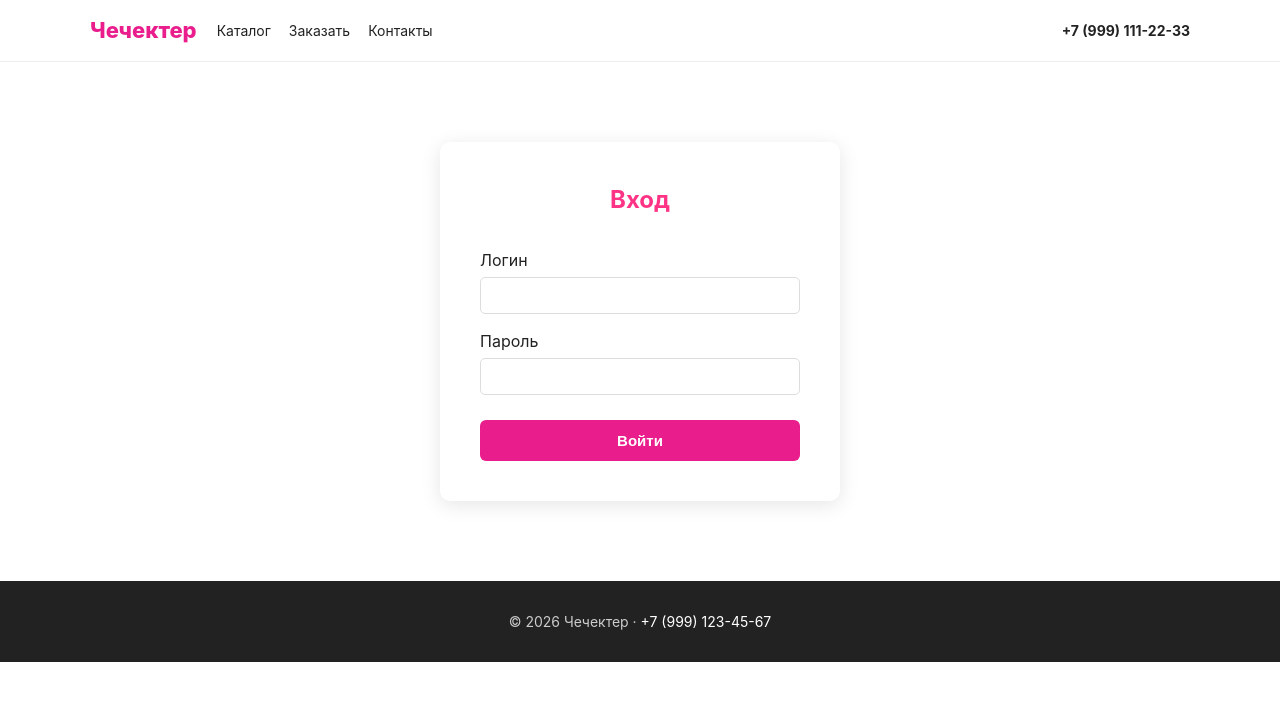
After one commit to aydm-git/Flower, a Flask app: page /login in a window 1280 px wide. The commit adds this page. Shown: the top 701 px of the page. Run offline with Flask 3, Linux system fonts and the light colour scheme.

Commit message:
Добавил авторизацию через сессии

```diff
--- a/app.py
+++ b/app.py
@@ -1,9 +1,10 @@
-from flask import Flask, render_template, request
+from flask import Flask, render_template, request, session, redirect, url_for, flash
 import openpyxl
 import os
 from datetime import datetime
 
 app = Flask(__name__)
+app.secret_key = 'sumb123'
 
 EXCEL_FILE = "orders.xlsx"
 
@@ -55,13 +56,31 @@ def home():
 
     return render_template("index.html", products=products, message=message)
 
+@app.route("/login", methods=["GET", "POST"])
+def login():
+    if request.method == "POST":
+        username = request.form.get("username")
+        password = request.form.get("password")
+        if username == "aydm123" and password == "sumb":
+            session["logged_in"] = True
+            return redirect(url_for("admin"))
+        else:
+            flash("Неверный логин или пароль", "error")
+    return render_template("login.html")
+
+@app.route("/logout")
+def logout():
+    session.pop("logged_in", None)
+    return redirect(url_for("home"))
+
 @app.route("/admin")
 def admin():
-    if request.args.get("key") != "admin123":
-        return "Доступ запрещен. Используйте секретный ключ.", 403
+    if not session.get("logged_in"):
+        return redirect(url_for("login"))
 
     if not os.path.exists(EXCEL_FILE):
         return "Файл с заказами еще не создан. Сначала оформите первый заказ на сайте."
+
     try:
         wb = openpyxl.load_workbook(EXCEL_FILE)
         ws = wb.active
@@ -80,5 +99,6 @@ def admin():
         return render_template("admin.html", orders=orders)
     except Exception as e:
         return f"Ошибка при чтении файла: {e}"
+
 if __name__ == "__main__":
     app.run(debug=True)
--- /dev/null
+++ b/templates/login.html
@@ -0,0 +1,33 @@
+{% extends "base.html" %}
+
+{% block title %}Вход в админ-панель{% endblock %}
+
+{% block content %}
+<section class="section" style="padding: 80px 0;">
+  <div class="container" style="max-width: 400px; margin: 0 auto; padding: 40px; background: #fff; border-radius: 10px; box-shadow: 0 4px 20px rgba(0,0,0,0.1);">
+    <h1 style="text-align: center; margin-bottom: 30px; color: #ff3385;">Вход</h1>
+
+    {% with messages = get_flashed_messages(with_categories=true) %}
+      {% if messages %}
+        {% for category, message in messages %}
+          <div style="color: red; text-align: center; margin-bottom: 15px;">{{ message }}</div>
+        {% endfor %}
+      {% endif %}
+    {% endwith %}
+
+    <form method="post">
+      <label style="display: block; margin-bottom: 15px;">
+        Логин
+        <input type="text" name="username" required style="width: 100%; padding: 10px; margin-top: 5px; border: 1px solid #ddd; border-radius: 5px;">
+      </label>
+
+      <label style="display: block; margin-bottom: 25px;">
+        Пароль
+        <input type="password" name="password" required style="width: 100%; padding: 10px; margin-top: 5px; border: 1px solid #ddd; border-radius: 5px;">
+      </label>
+
+      <button type="submit" class="btn" style="width: 100%;">Войти</button>
+    </form>
+  </div>
+</section>
+{% endblock %}
```
Also changed, not shown: templates/admin.html (+6 -2 lines).
